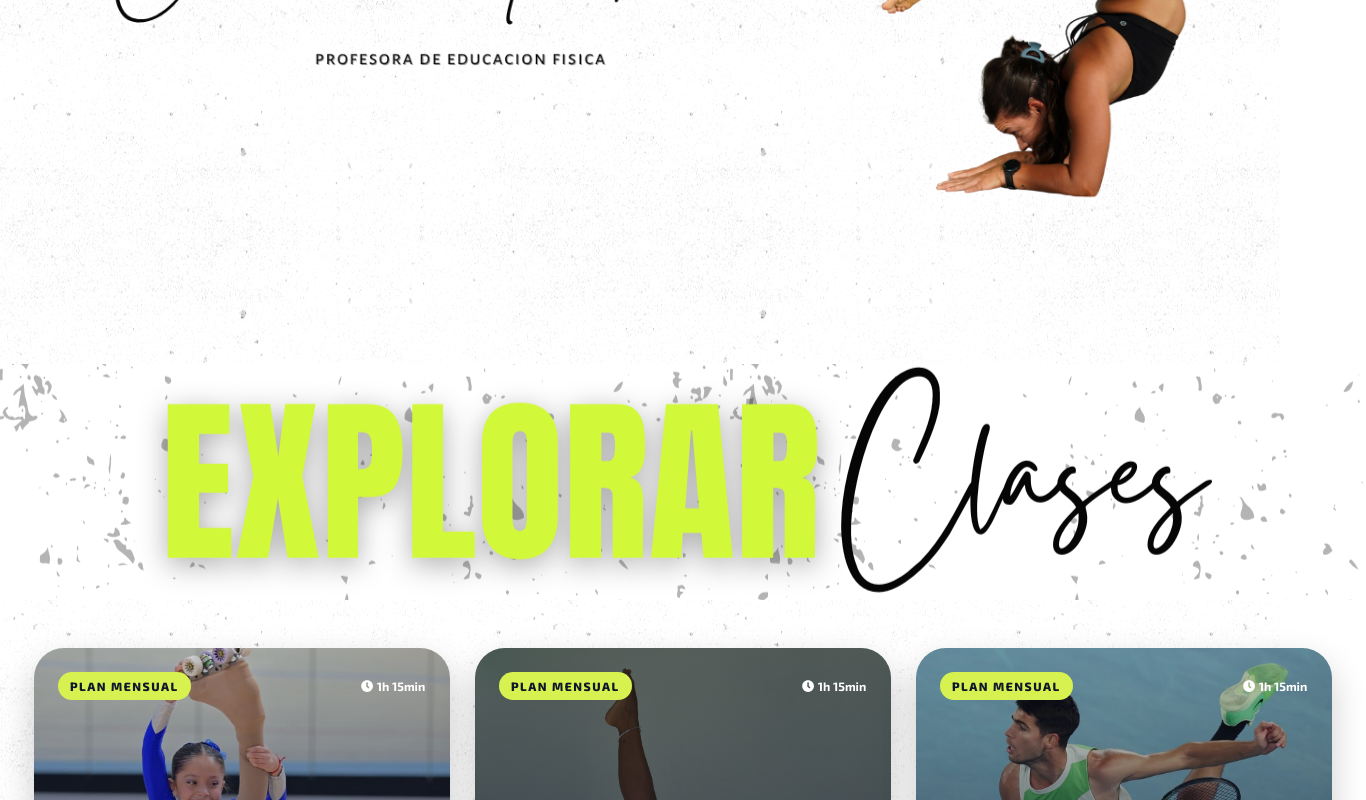
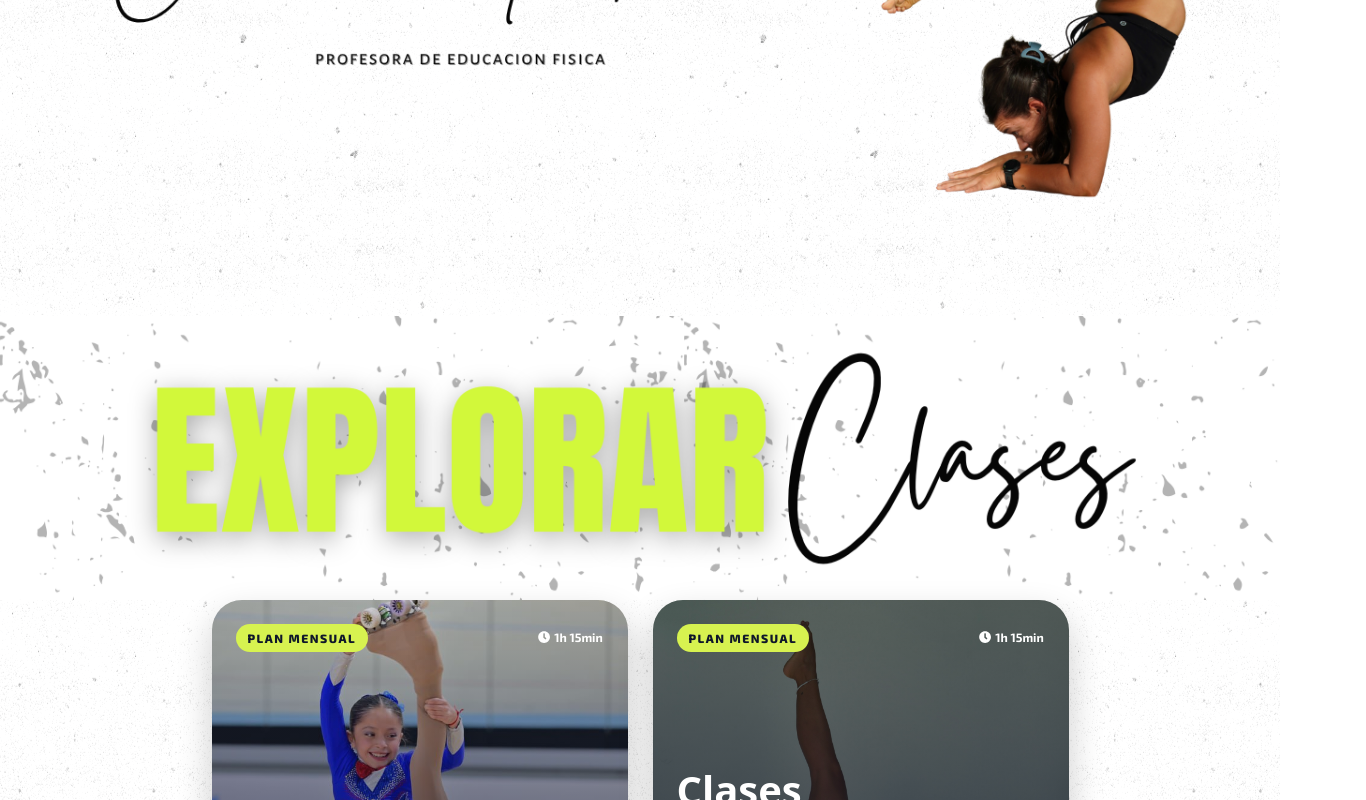
Before and after one commit to nazarenamolina/flexStudioc, a React (Vite) app: page / in a window 1280 px wide. Shown: the part 500-1300 px from the top of the page, 1366 px wide, since content can reach past the window. Built offline with nearby package versions, Linux system fonts and the light colour scheme.

Commit message:
edicion2 landing page

```diff
--- a/src/pages/HomePage.jsx
+++ b/src/pages/HomePage.jsx
@@ -76,7 +76,7 @@
           </Carousel>
         </section>
         <section>
-        <Image src={imagenMap.titulo} rounded className='mt-5 mb-5'/>
+        <Image src={imagenMap.titulo} className='ExplorarClases'/>
         <article className="articleflexible">
 
             {serviciosData.map((servicio) => (
--- a/src/styles/homePage.css
+++ b/src/styles/homePage.css
@@ -18,6 +18,10 @@
   color: var(--text-primary);
   text-shadow: -8px 8px 0px var(--text-hover);
   /* background: linear-gradient(to bottom, var(--text-hover) 10%, rgba(0, 0, 0, 0.6) 100%, rgba(15, 23, 42, 0.2) 0%); */
+}
+
+.ExplorarClases{
+  width: 100%;
 }
 
 /* Para Tablets (más de 768px) */
```
Also changed, not shown: src/assets/img/titulo.png.
